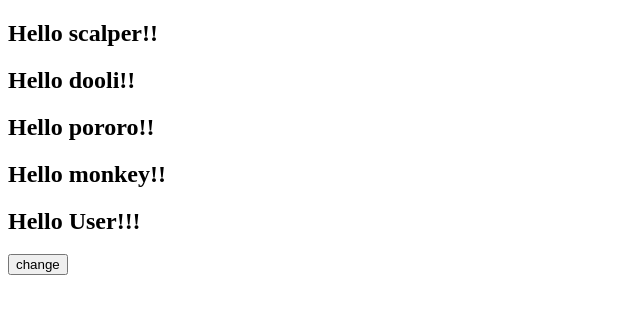
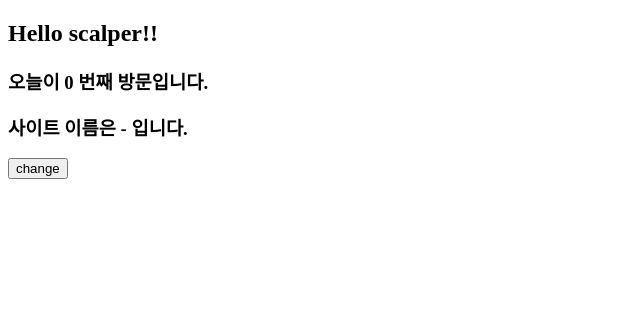
Before and after one commit to wangkodok/Vue-Study, a Vue app in the folder vue-intro/vue-practice/: page / in a window 1280 px wide. Shown: the top 314 px of the page, without its empty margins (0-640 px from the left). Built offline with nearby package versions, Linux system fonts and the light colour scheme.

Commit message:
chapter_39: component2

```diff
--- a/vue-intro/vue-practice/src/App.vue
+++ b/vue-intro/vue-practice/src/App.vue
@@ -1,11 +1,15 @@
 <template>
   <div>
     <!-- <GreetingUser username="scalper" /> -->
-    <GreetingUser :username="username" />
-    <GreetingUser username="dooli" />
-    <GreetingUser username="pororo" />
-    <GreetingUser username="monkey" />
-    <GreetingUser />
+    <GreetingUser
+      :username="username"
+      :numberOfVisit="numberOfVisit"
+      :siteInfo="siteInfo"
+    />
+    <!-- <GreetingUser username="dooli" /> -->
+    <!-- <GreetingUser username="pororo" /> -->
+    <!-- <GreetingUser username="monkey" /> -->
+    <!-- <GreetingUser /> -->
     <button @click="changeName()">change</button>
   </div>
 </template>
@@ -20,6 +24,13 @@
   data() {
     return {
       username: "scalper",
+      numberOfVisit: undefined,
+      siteInfo: undefined,
+      // siteInfo: {
+      //   name: "vue",
+      //   teacher: "eas",
+      //   subject: "front-end",
+      // },
     };
   },
   methods: {
--- a/vue-intro/vue-practice/src/components/GreetingUser.vue
+++ b/vue-intro/vue-practice/src/components/GreetingUser.vue
@@ -1,15 +1,24 @@
 <template>
   <h2>Hello {{ username }}!!</h2>
+  <h3>오늘이 {{ numberOfVisit }} 번째 방문입니다.</h3>
+  <h3>사이트 이름은 {{ siteInfo.name }} 입니다.</h3>
 </template>
 
 <script>
 export default {
   // name: "Greeting User",
   props: {
-    // username: String,
-    username: {
-      type: String,
-      default: "User!",
+    username: String,
+    numberOfVisit: {
+      type: Number,
+      default: 0,
+    },
+    // siteInfo: Object,
+    siteInfo: {
+      type: Object,
+      default: () => {
+        return { name: "-", teacher: "-" };
+      },
     },
   },
 };
```
